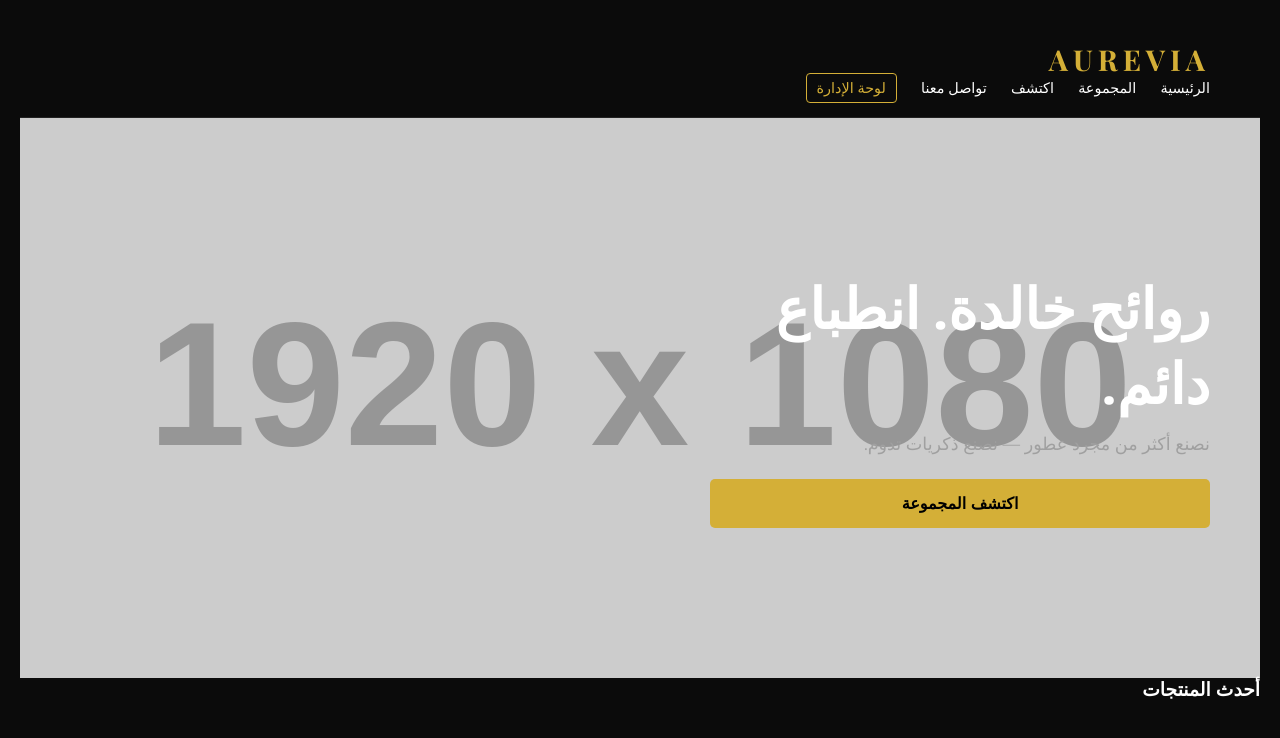
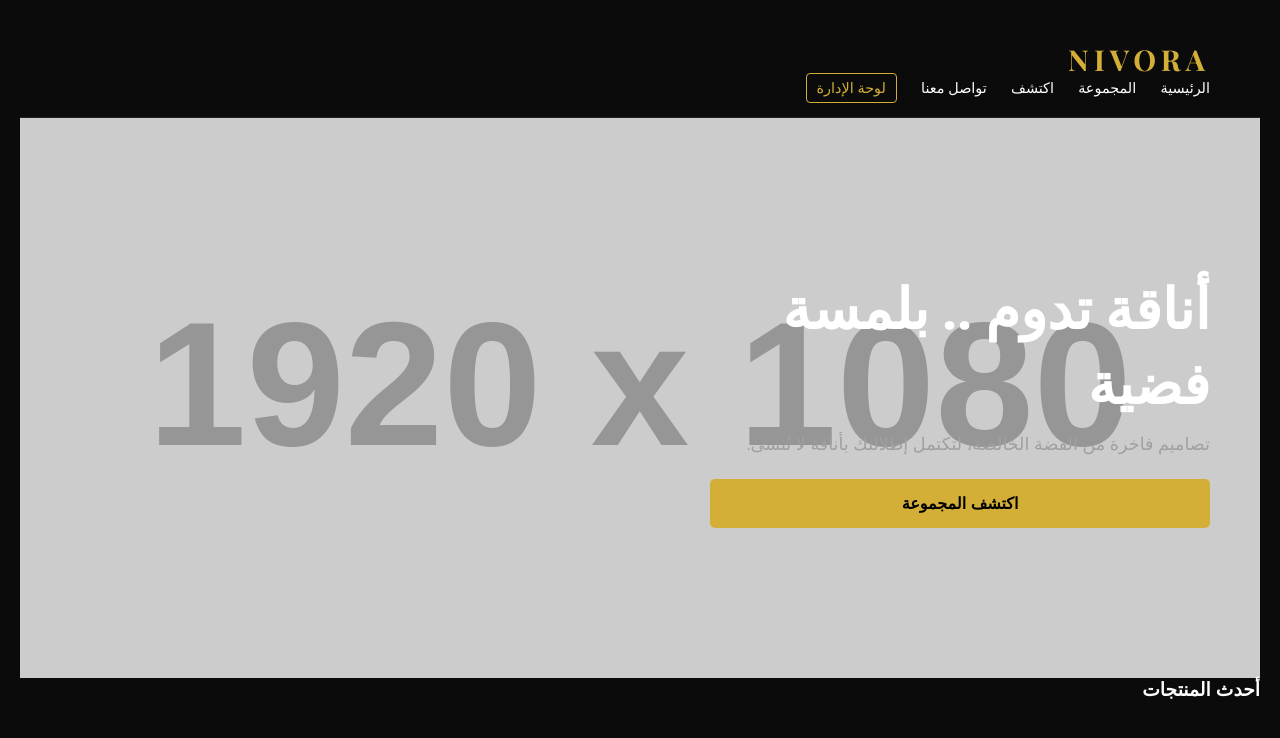
Before and after one commit to florintours2026-blip/NIVORA-SILVER, a plain HTML site: page index.html in a window 1280 px wide. Both pictures are taken after typing "Sample", "Sample123" into the empty fields and a click on the button "دخول". Shown: the top 738 px of the page. Drawn offline with nearby package versions, Linux system fonts and the light colour scheme; files that its build step writes are made by us from their sources; placeholder pictures from the web are drawn by us; files whose address does not match are found by name; a web font is replaced by a local one.

Commit message:
Update title and content for NIVORA branding

```diff
--- a/index.html
+++ b/index.html
@@ -3,9 +3,8 @@
 <head>
     <meta charset="UTF-8">
     <meta name="viewport" content="width=device-width, initial-scale=1.0">
-    <title>AUREVIA | الفخامة المطلقة</title>
+    <title>NIVORA | الفخامة والأناقة</title>
     <link rel="stylesheet" href="style.css">
-    <!-- إضافة خطوط جوجل للفخامة -->
     <link href="https://fonts.googleapis.com/css2?family=Montserrat:wght@300;400;600&family=Playfair+Display:ital,wght@0,400;0,700;1,400&display=swap" rel="stylesheet">
 </head>
 <body>
@@ -13,8 +12,8 @@
     <!-- 1. شاشة البداية (Splash Screen) -->
     <div id="splash-screen" class="splash-screen">
         <div class="logo-container">
-            <h1 class="logo-text">AUREVIA</h1>
-            <p class="tagline">حيث تلتقي الفخامة بالأناقة</p>
+            <h1 class="logo-text">NIVORA</h1>
+            <p class="tagline">لمعان الفضة .. يعكس ذوقك</p>
         </div>
     </div>
 
@@ -22,7 +21,7 @@
     <div id="login-screen" class="login-screen hidden">
         <div class="login-box">
             <h2>تسجيل الدخول</h2>
-            <p class="subtitle">انضم إلى عالمنا الحصري</p>
+            <p class="subtitle">انضم إلى عالم NIVORA الحصري</p>
 
             <form id="login-form">
                 <input type="text" placeholder="البريد الإلكتروني أو رقم الهاتف" required>
@@ -44,7 +43,7 @@
     <div id="main-store" class="main-store hidden">
         <header>
             <div class="header-content">
-                <h1 class="logo-small">AUREVIA</h1>
+                <h1 class="logo-small">NIVORA</h1>
                 <nav>
                     <a href="#">الرئيسية</a>
                     <a href="#">المجموعة</a>
@@ -57,8 +56,8 @@
 
         <section class="hero">
             <div class="hero-text">
-                <h2>روائح خالدة. انطباع دائم.</h2>
-                <p>نصنع أكثر من مجرد عطور — نصنع ذكريات تدوم.</p>
+                <h2>أناقة تدوم .. بلمسة فضية</h2>
+                <p>تصاميم فاخرة من الفضة الخالصة، لتكتمل إطلالتك بأناقة لا تُنسى.</p>
                 <button class="btn-primary">اكتشف المجموعة</button>
             </div>
         </section>
```
